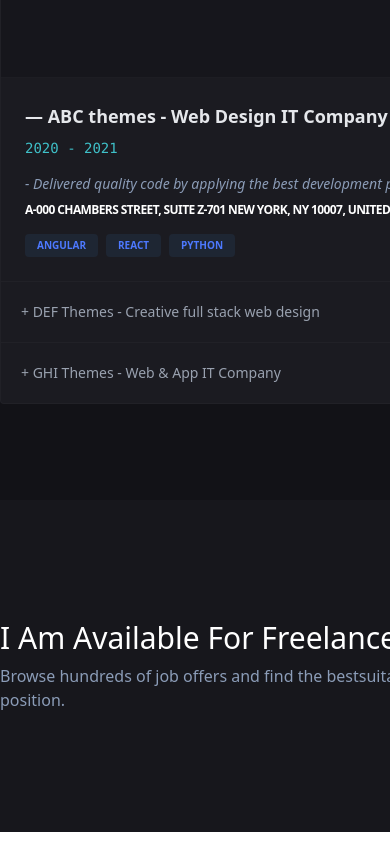
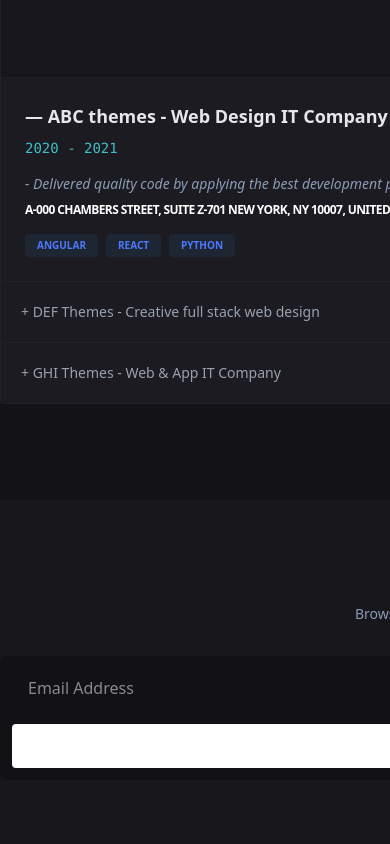
Before and after one commit to mesbaulrafi/myPortfolio, a React (Vite) app: page / in a window 390 px wide. Shown: the part 3748-4592 px from the top of the page. Built offline with nearby package versions, Linux system fonts and the light colour scheme.

Commit message:
responsive

```diff
--- a/src/components/layouts/Input.jsx
+++ b/src/components/layouts/Input.jsx
@@ -1,26 +1,38 @@
 import React from "react";
-import Images from "../Images";
-import ImportBG from "/src/assets/inputeBG.png";
 import Container from "../Container";
 import Button from "../Button";
 
 const Input = () => {
   return (
-    <div className="bg-[url('/src/assets/inputeBG.png')] bg-no-repeat bg-center bg-cover py-25">
-        <Container>
-            <div className="flex items-center ">
-                {/* Input Text */}
-                <div className="pr-13 py-5">
-                    <h4 className="text-3xl pb-2">I Am Available For Freelancer.</h4>
-                    <p className="text-[#8B9CB7] text-base">Browse hundreds of job offers and find the bestsuitable position.</p>
-                </div>
-                {/* Input Btn */}
-                <div className="bg-[#121216] p-5 rounded-lg">
-                    <input type="email" name="" id="" placeholder="Email Address" className="pr-65 outline-0" />
-                     <Button btnText={'Send Massage'} className={'bg-white text-black'}/>
-                </div>
-            </div>
-        </Container>
+    <div className="bg-[url('/src/assets/inputeBG.png')] bg-no-repeat bg-center bg-cover py-16 md:py-25">
+      <Container>
+        <div className="flex flex-col lg:flex-row items-center justify-between gap-8 lg:gap-0">
+
+          {/* Input Text Section */}
+          <div className="text-center lg:text-left lg:pr-13">
+            <h4 className="text-2xl md:text-3xl pb-2 font-semibold">
+              I Am Available For Freelancer.
+            </h4>
+            <p className="text-[#8B9CB7] text-sm md:text-base">
+              Browse hundreds of job offers and find the best suitable position.
+            </p>
+          </div>
+
+          {/* Input & Button Section */}
+          <div className="bg-[#121216] p-3 md:p-5 rounded-lg flex flex-col sm:flex-row items-center w-full lg:w-auto gap-4 sm:gap-0">
+            <input
+              type="email"
+              placeholder="Email Address"
+              className="bg-transparent text-white px-4 py-2 w-full sm:w-64 md:w-80 outline-none"
+            />
+            <Button
+              btnText={'Send Message'}
+              className={'bg-white text-black w-full sm:w-auto px-6 py-2 rounded-md font-medium'}
+            />
+          </div>
+
+        </div>
+      </Container>
     </div>
   );
 };
--- a/src/components/pages/Services.jsx
+++ b/src/components/pages/Services.jsx
@@ -23,7 +23,6 @@ const Services = () => {
               category leading brand experiences that have meaning.
             </p>
           </div>
-          {/* Services Grid - Mobile: 1 col, Tablet: 2 col, Desktop: 3 col */}
           <div className="grid grid-cols-1 md:grid-cols-2 lg:grid-cols-3 gap-6 px-4">
             {/* Awesome Support Card */}
             <div className="bg-[#1b1b21] p-8 rounded-lg  ">
```
